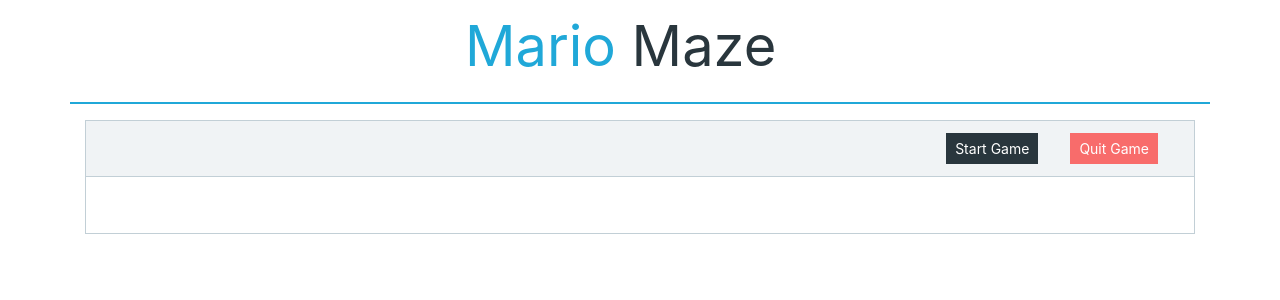
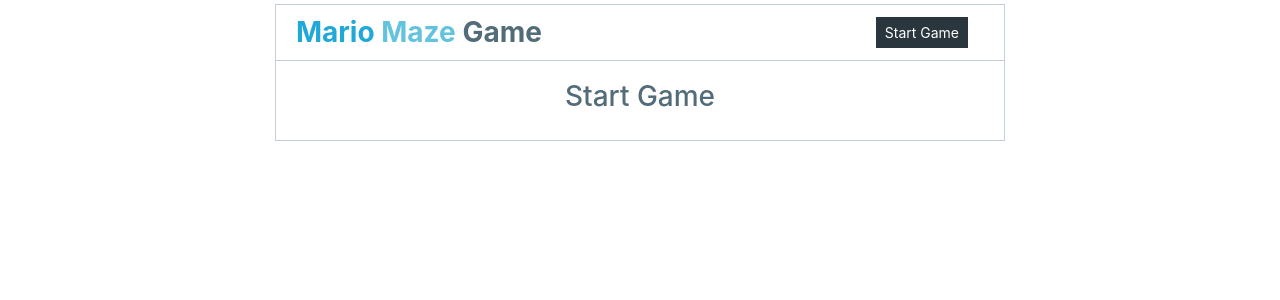
Before and after one commit to tarang727/hackerbay.io-interview, a React (Create React App) app in the folder maze-gamer/: page / in a window 1280 px wide. Shown: the top 300 px of the page. Built offline with nearby package versions, Linux system fonts and the light colour scheme.

Commit message:
fixed board ui bugs and modified cell ui to encompass game players

```diff
--- a/maze-gamer/src/components/game_environment/Board.tsx
+++ b/maze-gamer/src/components/game_environment/Board.tsx
@@ -4,7 +4,7 @@
 
 import * as React from 'react';
 import { Button, Modal, ModalHeader, ModalBody } from 'reactstrap';
-import { isNil, fill } from 'lodash';
+import { isNil, fill, random } from 'lodash';
 import { StartGame } from '../StartGame';
 import { Cell } from './Cell';
 
@@ -34,6 +34,8 @@
 
     public createBoard(width: number, height: number) {
         if (this.props.totalCells === 0) {
+            this.setState(state => ({ ...state, width, height }));
+
             const rows = fill(Array(width), 'r');
             const cols = fill(Array(height), 'c');
 
@@ -45,6 +47,20 @@
         }
     }
 
+    public addEnemies(numOfPlayers: number, totalCells: number) {
+        const set = new Set();
+        while (set.size < numOfPlayers) {
+            const randomIdx = random(2, totalCells - 1);
+            set.add(randomIdx);
+        }
+        return set;
+    }
+
+    public exitGame() {
+        this.setState(state => ({ ...state, width: null, height: null }));
+        this.props.onGameExit();
+    }
+
     public drawBoard() {
         const { noOfRows, noOfColumns } = this.props;
         if (noOfRows < 5 && noOfColumns < 5) {
@@ -53,10 +69,15 @@
         const rows = fill(Array(noOfRows), 'r');
         const cols = fill(Array(noOfColumns), 'c');
 
+        const setOfPlayers = this.addEnemies(15, ((this.state.width as number) * (this.state.height as number)));
+
         return rows.map((r, rIdx) => (
-            <tr key={rIdx}>  {/* ROW */}
-                {
-                    cols.map((c, cIdx) => (
+            <tr key={rIdx} style={{ width: 'auto', height: 'auto', margin: 0, padding: 0 }}>
+                {cols.map((c, cIdx) => {
+                    if (cIdx === 0 && rIdx === 0) {
+                        const cell = this.props.cellByRowAndColumn(rIdx + 1, cIdx + 1);
+                        console.log(cell.occupant);
+                        return (
                             <Cell
                                 key={cIdx}
                                 cellId={this.props.cellByRowAndColumn(rIdx + 1, cIdx + 1)}
@@ -64,9 +85,40 @@
                                 column={cIdx + 1}
                                 totalColumns={this.props.noOfColumns}
                                 totalRows={this.props.noOfRows}
-                        />
-                    ))
+                            >
+                                {'H!'}
+                            </Cell>
+                        );
                     }
+
+                    if (setOfPlayers.has((rIdx + 1) * (cIdx + 1))) {
+                        return (
+                            <Cell
+                                key={cIdx}
+                                cellId={this.props.cellByRowAndColumn(rIdx + 1, cIdx + 1)}
+                                row={rIdx + 1}
+                                column={cIdx + 1}
+                                totalColumns={this.props.noOfColumns}
+                                totalRows={this.props.noOfRows}
+                            >
+                                {'E!'}
+                            </Cell>
+                        );
+                    }
+
+                    return (
+                        <Cell
+                            key={cIdx}
+                            cellId={this.props.cellByRowAndColumn(rIdx + 1, cIdx + 1)}
+                            row={rIdx + 1}
+                            column={cIdx + 1}
+                            totalColumns={this.props.noOfColumns}
+                            totalRows={this.props.noOfRows}
+                        >
+                            <small> {rIdx + 1} </small>{', '}<small> {cIdx + 1} </small>
+                        </Cell>
+                    );
+                })}
             </tr>
         ));
     }
@@ -75,35 +127,56 @@
         return (
             <div className="container">
                 <div className="row justify-content-md-center">
-                    <div className="col-md-4 mt-3 mb-4 align-self-center">
-                        <span className="display-4 text-muted">
-                            <b><span className="text-primary">Mario</span> <span className="text-dark">Maze</span></b>
-                        </span>
-                    </div>
-                    <div className="w-100 border border-primary" />
-                    <div className="col-md-12 py-2 my-2 align-items-center">
-                        <div className="card w-100 text-muted">
-                            <div className="card-header">
-                                <Button
-                                    className="btn btn-danger btn-sm text-white mx-3 float-right"
-                                    onClick={e => this.props.onGameExit()}
-                                >
-                                    Quit Game
-                                </Button>
+                    <div className="col-md-8 my-1 align-self-center justify-content-center">
+                        <div className="card bg- w-100 text-muted justify-content-center">
+                            <div className="card-header bg-transparent">
+                            <h3 className="text-muted d-inline">
+                                <b>
+                                    <span className="text-primary">Mario</span>{' '}<span className="text-info">Maze</span> Game
+                                </b>
+                            </h3>
+                                {
+                                    (this.props.totalCells > 0)
+                                    ?
+                                    null
+                                    :
+                                    (
                                         <Button
                                             className="btn btn-dark btn-sm text-white mx-3 float-right"
                                             onClick={e => this.toggle(e)}
                                         >
                                             Start Game
                                         </Button>
+                                    )
+                                }
+
                             </div>
-                            <div className="card-body">
-                                <table className="table table-sm table-bordered">
-                                    <tbody>
-                                        {this.drawBoard()}
-                                    </tbody>
+                            <div className="card-body text-white align-self-center">
+                                {
+                                    (this.props.totalCells > 0) ?
+                                        <table className="table table-sm border-0 text-dark" style={{ width: 0, padding: 0 }}>
+                                            <tbody style={{ width: 0, padding: 0 }}>{this.drawBoard()}</tbody>
                                         </table>
+                                    :
+                                        <h3 className="text-muted d-block"> Start Game </h3>
+                                }
                             </div>
+                                {
+                                    (this.props.totalCells < 1)
+                                    ?
+                                    null
+                                    :
+                                    (
+                                        <div className="card-footer">
+                                            <Button
+                                                className="btn btn-danger btn-sm text-white mx-3 float-right"
+                                                onClick={e => this.exitGame()}
+                                            >
+                                                End Game
+                                            </Button>
+                                        </div>
+                                    )
+                                }
                         </div>
                     </div>
 
--- a/maze-gamer/src/components/game_environment/Cell.tsx
+++ b/maze-gamer/src/components/game_environment/Cell.tsx
@@ -15,8 +15,10 @@
 
     public render() {
         return (
-            <td className="border" scope="col">
-                (<small>{this.props.row}</small>, <small>{this.props.column}</small>)
+            <td className="border-0" scope="col" style={{ width: '40px', height: '40px' }}>
+                <div className="border" style={{ width: '40px', height: '40px', margin: '0 !important', padding: '0 !important' }}>
+                    {this.props.children}
+                </div>
             </td>
         );
     }
```
Lines whose indentation alone changed are shown as unchanged.
